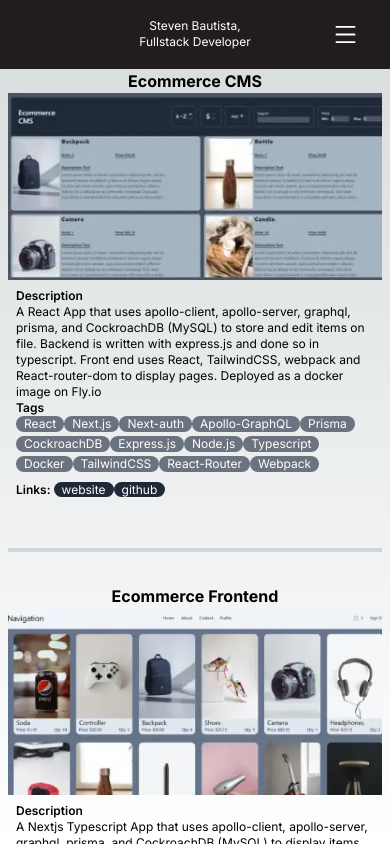
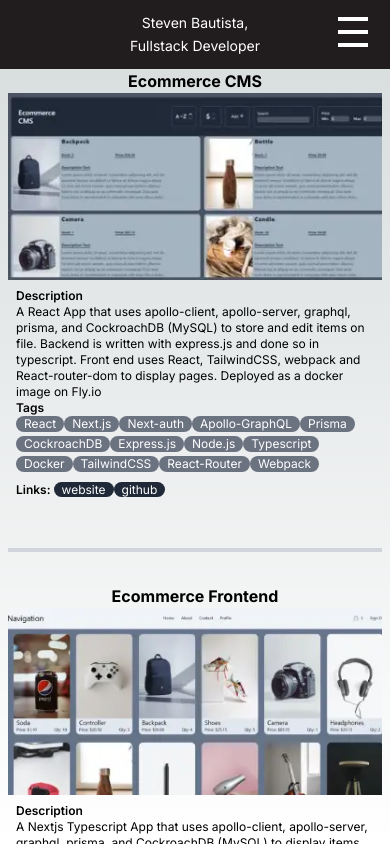
Before and after one commit to ProgrammerSteve/NextPortfolio, a Next.js app: page / in a window 390 px wide. Built offline with nearby package versions, Linux system fonts and the light colour scheme.

Commit message:
added animated hamburger menu

```diff
--- /dev/null
+++ b/app/Hamburger.tsx
@@ -0,0 +1,23 @@
+import { FC, useEffect } from "react"
+
+
+interface NavbarProps {
+toggleMenu:React.MouseEventHandler<HTMLDivElement>;
+isOpen:boolean;
+}
+
+const Hamburger:FC<NavbarProps>=({toggleMenu,isOpen})=>{
+    useEffect(()=>{
+        console.log(isOpen)
+      },[isOpen])
+
+
+    return(
+        <div className="div-container z-[99] " onClick={toggleMenu}>
+            <div className={`top-bar ${isOpen&&'bar-open-top'}`} />
+            <div className={`mid-bar ${isOpen&&'bar-open-middle'}`} />
+            <div className={`bottom-bar ${isOpen&&'bar-open-bottom'}`} />
+        </div>
+       )
+}
+export default Hamburger
--- a/app/globals.css
+++ b/app/globals.css
@@ -6,6 +6,7 @@
   --foreground-rgb: 0, 0, 0;
   --background-start-rgb: 214, 219, 220;
   --background-end-rgb: 255, 255, 255;
+  --hamburger-menu: #ffff;
 }
 
 @media (prefers-color-scheme: dark) {
@@ -29,3 +30,49 @@ body {
 *{
   min-width: 0;
 }
+
+
+.div-container {
+  background-color: transparent;
+  height: 30px;
+  width: 30px;
+  position: absolute;
+  top:17px;
+  right:22.5px;
+  cursor: pointer;
+}
+.top-bar {
+  position: absolute;
+  width: 30px;
+  height: 4px;
+  transition: transform 0.3s ease-in-out;
+  background-color: var(--hamburger-menu);
+  top: 0px;
+}
+.mid-bar {
+  position: absolute;
+  width: 30px;
+  height: 4px;
+  transition: transform 0.3s ease-in-out;
+  background-color: var(--hamburger-menu);
+  top: 13px;
+}
+.bottom-bar {
+  position: absolute;
+  width: 30px;
+  height: 4px;
+  transition: transform 0.3s ease-in-out;
+  background-color: var(--hamburger-menu);
+  bottom: 0px;
+}
+.bar-open-top {
+  transform: translate(0px, 13px) rotate(45deg);
+  transform-origin:center;
+}
+.bar-open-bottom {
+  transform: translate(0px, -13px) rotate(-45deg);
+  transform-origin:center;
+}
+.bar-open-middle {
+  transform: scale(0);
+}
--- a/app/page.tsx
+++ b/app/page.tsx
@@ -2,7 +2,6 @@
 
 import Image, { StaticImageData } from "next/image";
 import Link from "next/link";
-
 import { Inter } from "next/font/google";
 
 import { useState } from "react";
@@ -37,6 +36,7 @@ import {
   AiOutlineMenu,
   AiOutlineClose,
 } from "react-icons/ai";
+import Hamburger from "./Hamburger";
 
 const inter = Inter({ subsets: ["latin"] });
 
@@ -963,27 +963,24 @@ export default function Home() {
       <main className="flex flex-col md:flex-row h-screen relative min-w-0">
         {isNavOpen && (
           <div className="fixed bg-[#2f2c2d] z-50 right-0 h-screen w-[200px] min-w-[200px] text-white flex md:hidden flex-col justify-around pl-4">
-            <div
+            {/* <div
               className="fixed right-[20px] top-[18px] cursor-pointer"
               onClick={toggleNav}
             >
               <AiOutlineClose size={30} />
-            </div>
+
+            </div> */}
+
             <SideBar />
           </div>
         )}
 
-        <div className="bg-[#211d1f] h-[75px] flex md:hidden  align-middle">
-          <div className="flex-1 "></div>
-          <div className="flex-1  text-xs sm:text-base grid place-items-center text-center text-white">
-            Steven Bautista, Fullstack Developer
+        <div className="bg-[#211d1f] h-[75px] flex md:hidden items-center">
+          <div className="flex-1 h-[45px]  text-xs sm:text-base grid place-items-center text-center text-white">
+            <p className="text-sm">Steven Bautista,</p>
+            <p className="text-sm">Fullstack Developer</p>
           </div>
-          <div
-            className="flex-1  h-full grid justify-end items-center cursor-pointer"
-            onClick={toggleNav}
-          >
-            <AiOutlineMenu className="mr-8" fill="white" size={25} />
-          </div>
+           <Hamburger isOpen={isNavOpen} toggleMenu={toggleNav}/>
         </div>
 
         <div className="bg-[#211d1f] w-[200px] min-w-[200px] h-full  hidden md:flex text-white flex-col justify-around pl-4">
```
